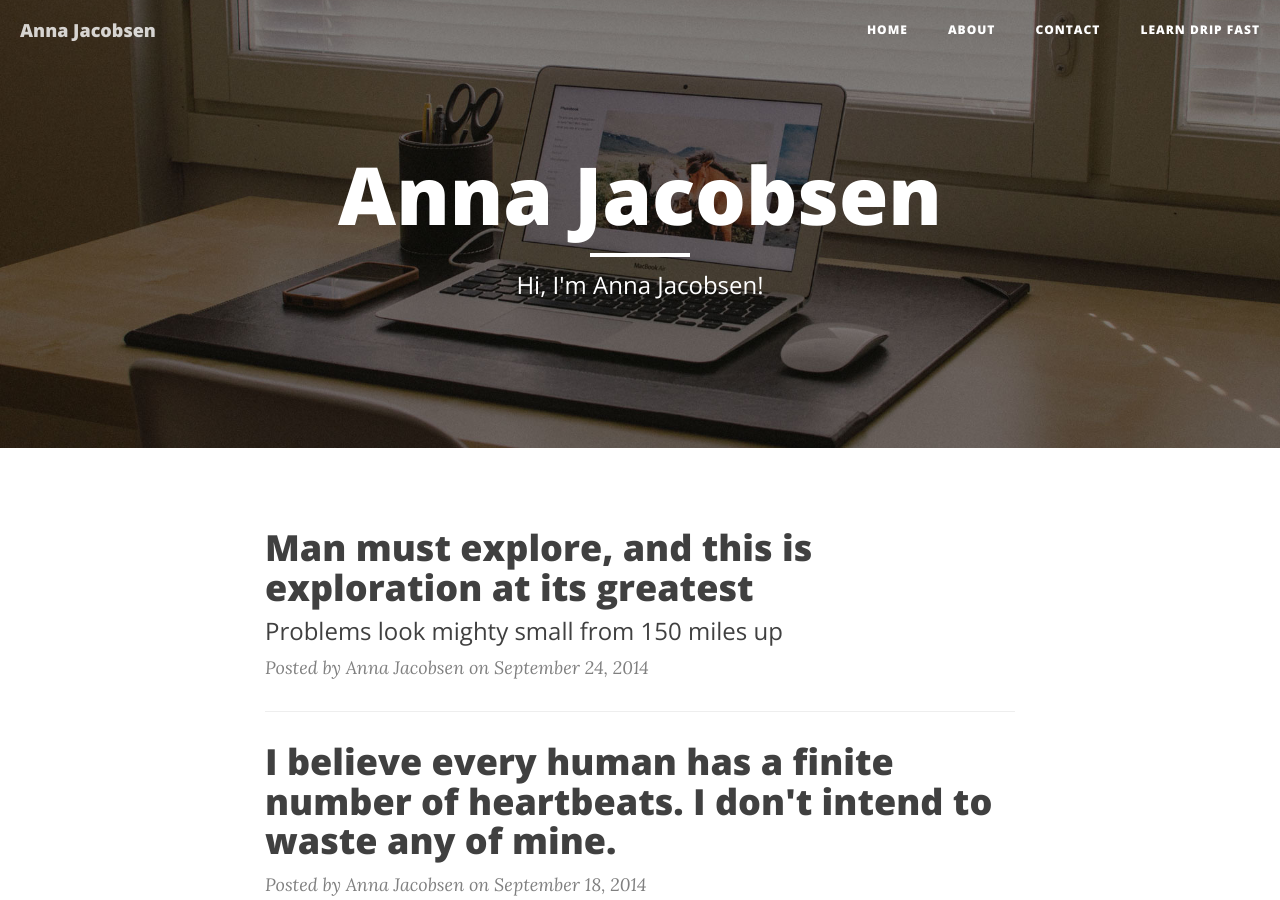
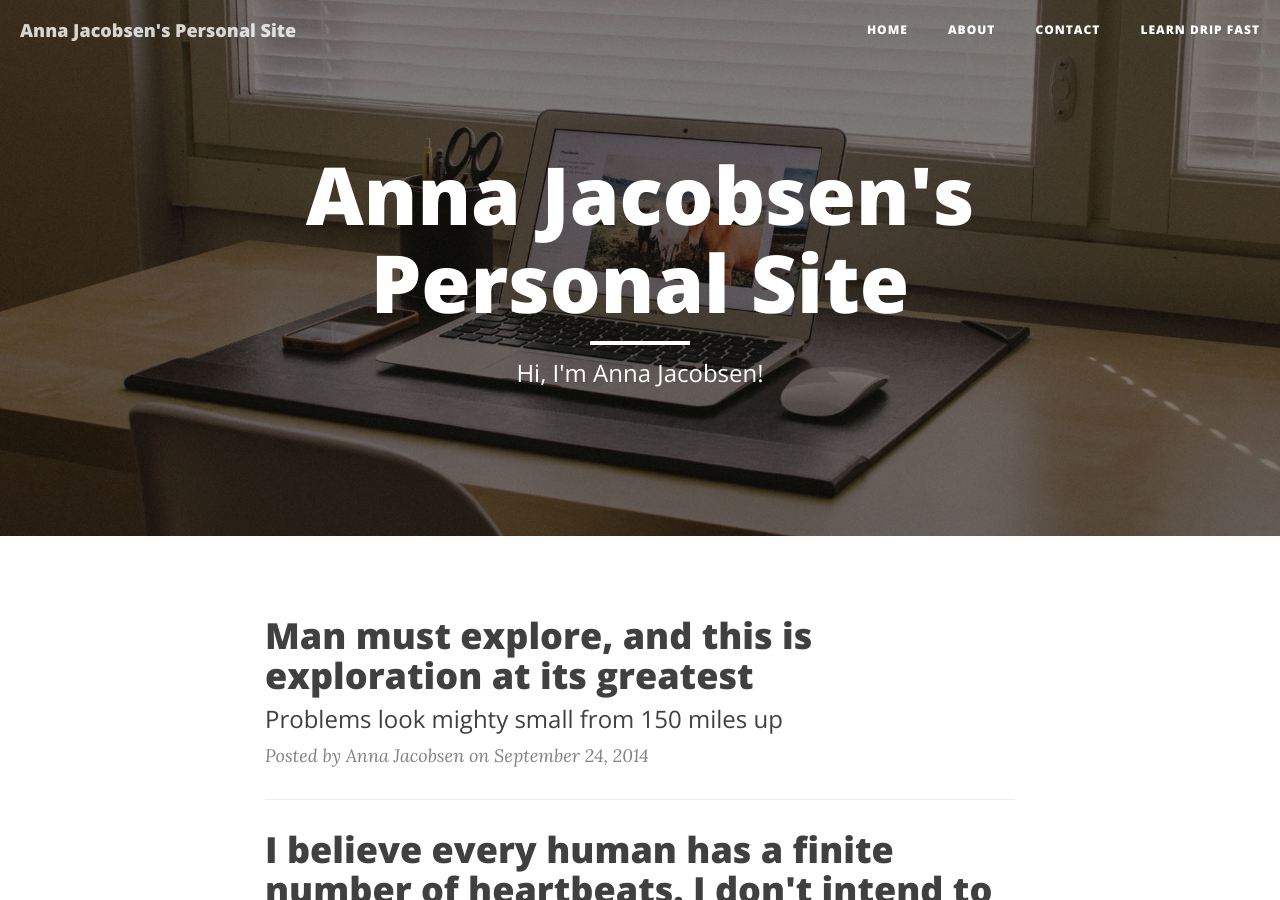
Before and after one commit to annaj/annaj, a Jekyll site: the page built from index.html, in a window 1280 px wide and 900 px high. Built offline with Jekyll 4.4.1, drawn with Linux system fonts in a browser that asks for light colours; nearby versions of some CDN libraries; the list of posts is cut into pages by our own code.

Commit message:
update title

```diff
--- a/_config.yml
+++ b/_config.yml
@@ -1,6 +1,6 @@
 
 # Site settings
-title: "Anna Jacobsen"
+title: "Anna Jacobsen's Personal Site"
 header-img: "img/home-bg.jpg"
 email: "anna@getdrip.com"
 copyright_name: "Anna Jacobsen"
```
